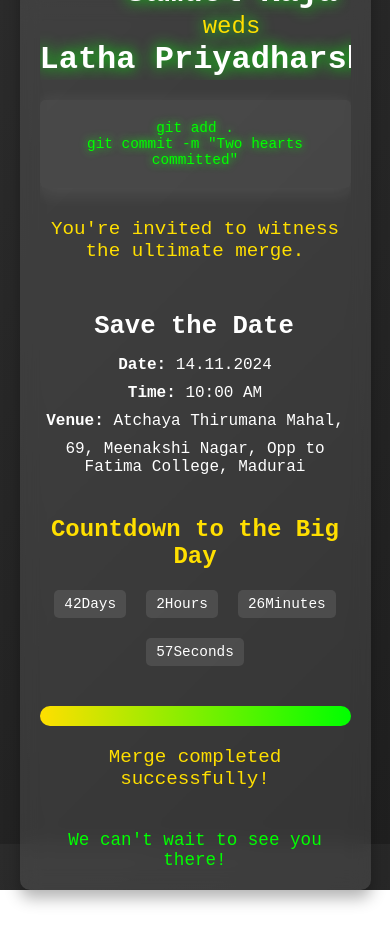
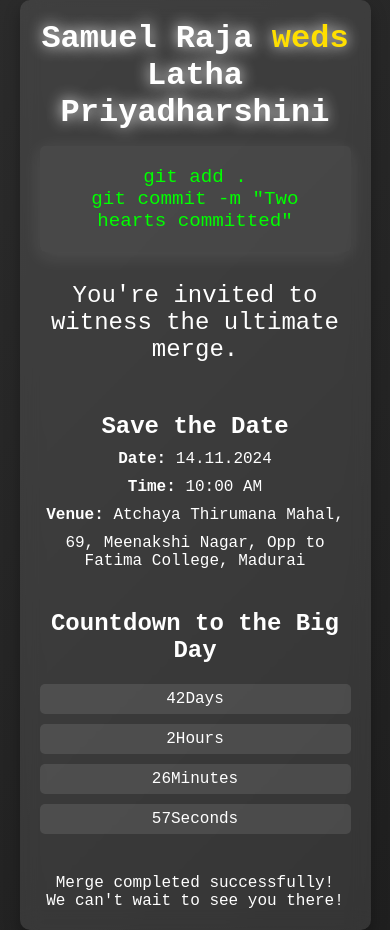
Before and after one commit to samcbdev/wedding-invitation, a plain HTML site: page index.html in a window 390 px wide. Before the commit the page ends 890 px from the top, so only its background shows below. Drawn offline with nearby package versions, Linux system fonts and the light colour scheme.

Commit message:
Update styles.css

```diff
--- a/styles.css
+++ b/styles.css
@@ -12,7 +12,7 @@ body {
     display: flex;
     justify-content: center;
     align-items: center;
-    height: 100vh;
+    min-height: 100vh;
     overflow-x: hidden; /* Prevent horizontal scroll */
 }
 
@@ -29,21 +29,16 @@ body {
 
 .main-header {
     margin-bottom: 40px;
-    overflow: hidden; /* Prevent overflow for responsive adjustments */
 }
 
 .grand-title {
-    font-size: 3rem; /* Larger size for desktop */
+    font-size: 2.5rem;
     font-weight: bold;
-    text-shadow: 0 0 15px #00ff00; /* Glowing green shadow */
-    line-height: 1.2; /* Adjust line height for better spacing */
-    white-space: normal; /* Allow text to wrap */
-    text-align: center; /* Center align text */
+    text-shadow: 0 0 15px #fff;
 }
 
 .grand-title span {
     color: #ffdf00;
-    font-weight: normal;
 }
 
 .commit-box {
@@ -57,18 +52,15 @@ body {
 .commit-box p {
     font-size: 1.2rem;
     color: #00ff00;
-    text-shadow: 0 0 8px #00ff00;
 }
 
 .merge-message {
     margin-top: 30px;
     font-size: 1.5rem;
-    color: #ffdf00;
 }
 
 .details-section {
     margin-top: 50px;
-    font-size: 1.2rem;
 }
 
 .details-section p {
@@ -86,139 +78,63 @@ body {
 .countdown-title {
     font-size: 1.5rem;
     margin-bottom: 20px;
-    color: #ffdf00;
 }
 
 #countdown {
     display: flex;
     justify-content: center;
-    gap: 20px;
-    flex-wrap: wrap;
+    gap: 20px; /* Space between countdown items */
 }
 
+/* Countdown item styling */
 .countdown-item {
     background: rgba(255, 255, 255, 0.1);
-    padding: 10px 15px;
-    border-radius: 5px;
-    font-size: 1.2rem;
-    color: #fff;
-    flex-basis: 80px; /* Ensure better scaling on mobile */
+    padding: 10px 15px; /* Padding for countdown items */
+    border-radius: 5px; /* Rounded corners */
 }
 
-.merge-progress {
-    margin-top: 40px;
-}
-
+/* Progress bar styling */
 .progress-bar {
     width: 100%;
-    height: 25px;
-    background: #333;
-    border-radius: 15px;
-    overflow: hidden;
-    margin-bottom: 20px;
-}
-
-.progress-fill {
-    height: 100%;
-    background: linear-gradient(90deg, #ffdf00, #00ff00);
-    width: 0;
-}
-
-.progress-message {
-    font-size: 1.2rem;
-    color: #ffdf00;
-}
-
-footer {
-    margin-top: 40px;
-}
-
-.closing-message {
-    font-size: 1.5rem;
-    color: #00ff00;
-}
-
-/* Typing animation */
-.typing-animation {
-    display: inline-block;
-    border-right: 2px solid #fff;
-    white-space: nowrap;
-    overflow: hidden;
-    animation: typing 4s steps(40, end), blink 0.75s step-end infinite;
-}
-
-@keyframes typing {
-    from { width: 0; }
-    to { width: 100%; }
-}
-
-@keyframes blink {
-    50% { border-color: transparent; }
 }
 
 /* Responsive styles */
 @media (max-width: 768px) {
-    .grand-title {
-        font-size: 2.5rem;
-    }
 
-    .grand-subtitle {
-        font-size: 1.6rem;
-    }
+   .grand-title {
+        font-size: 2rem; /* Reduced title size on medium screens */
+   }
 
-    .details-section {
-        font-size: 1.1rem;
-    }
+   .grand-subtitle,
+   .details-section,
+   .commit-box p,
+   .countdown-item,
+   footer .closing-message {
+        font-size: calc(1rem + (1.5 - (100vw / 768)) * (1.5 - 1)); /* Responsive scaling */
+   }
 
-    .commit-box p {
-        font-size: 1rem;
-    }
-
-    .countdown-item {
-        font-size: 1rem;
-        padding: 8px 12px;
-    }
-
-    footer .closing-message {
-        font-size: 1.3rem;
-    }
+   #countdown {
+        flex-direction: column; /* Stack countdown items vertically on smaller screens */
+        gap:10px; /* Reduce gap between items when stacked */
+   }
 }
 
-/* Mobile Screen */
 @media (max-width: 480px) {
-    .grand-title {
-        font-size: 2rem; /* Smaller for mobile */
-        line-height: 1.2; /* Adjust line height */
-    }
 
-    .grand-title span {
-        display: block;
-        font-size: 1.5rem; /* Smaller for the 'weds' text */
-    }
+   .grand-title {
+        font-size: calc(1.5rem + (2 - (100vw /480)) * (2 -1)); /* Further reduce title size on small screens */
+   }
 
-    .commit-box p {
-        font-size: 0.9rem;
-    }
+   .commit-box p,
+   .merge-message,
+   .details-section,
+   .countdown-item,
+   footer .closing-message {
+        font-size : calc(0.9rem + (1 - (100vw /480)) * (1 -0.9)); /* Responsive scaling for smaller devices */
+   }
 
-    .merge-message {
-        font-size: 1.2rem;
-    }
-
-    .details-section {
-        font-size: 1rem;
-    }
-
-    .countdown-item {
-        flex-basis: 60px;
-        padding: 6px 10px;
-        font-size: 0.9rem;
-    }
-
-    .merge-progress .progress-bar {
-        height: 20px;
-    }
-
-    footer .closing-message {
-        font-size: 1.1rem;
-    }
+   .countdown-item {
+        flex-basis : auto; /* Allow countdown items to take full width on small screens */
+        padding :6px; /* Adjust padding for small screens */
+   }
 }
```
